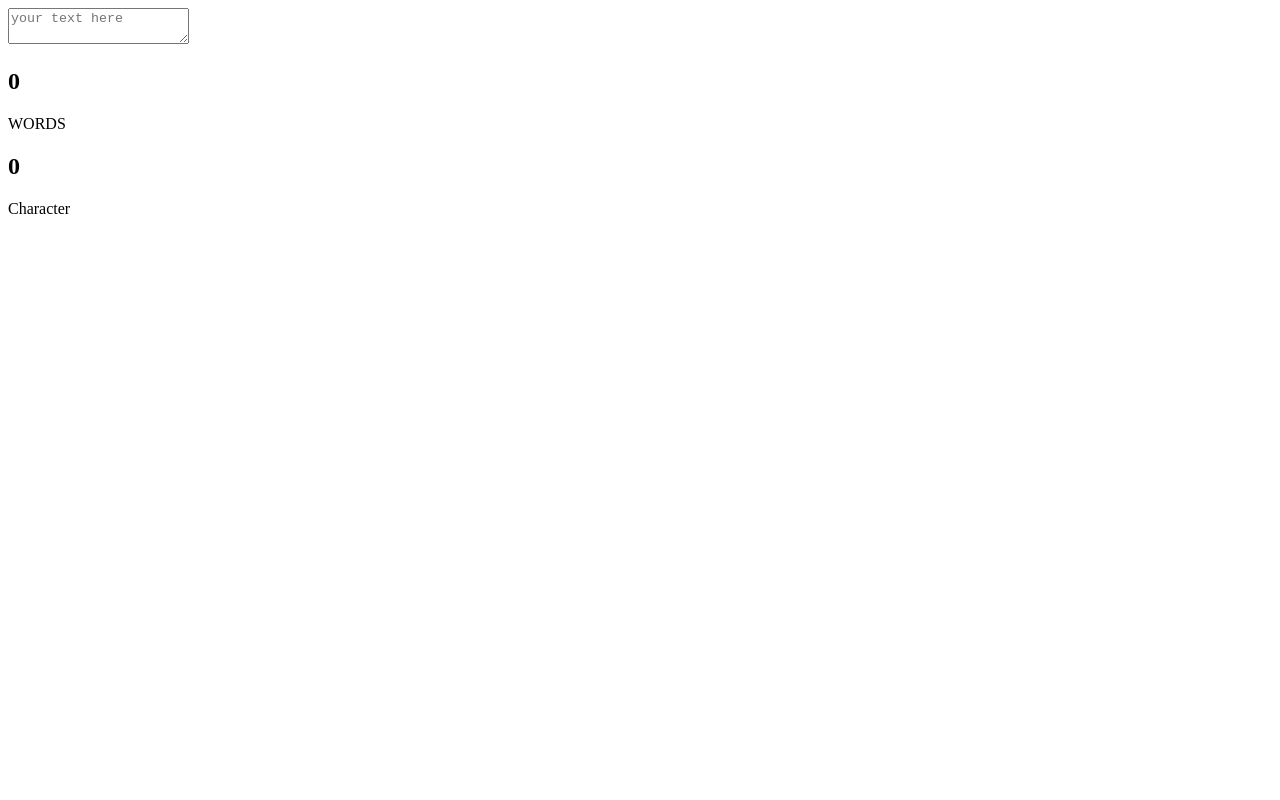
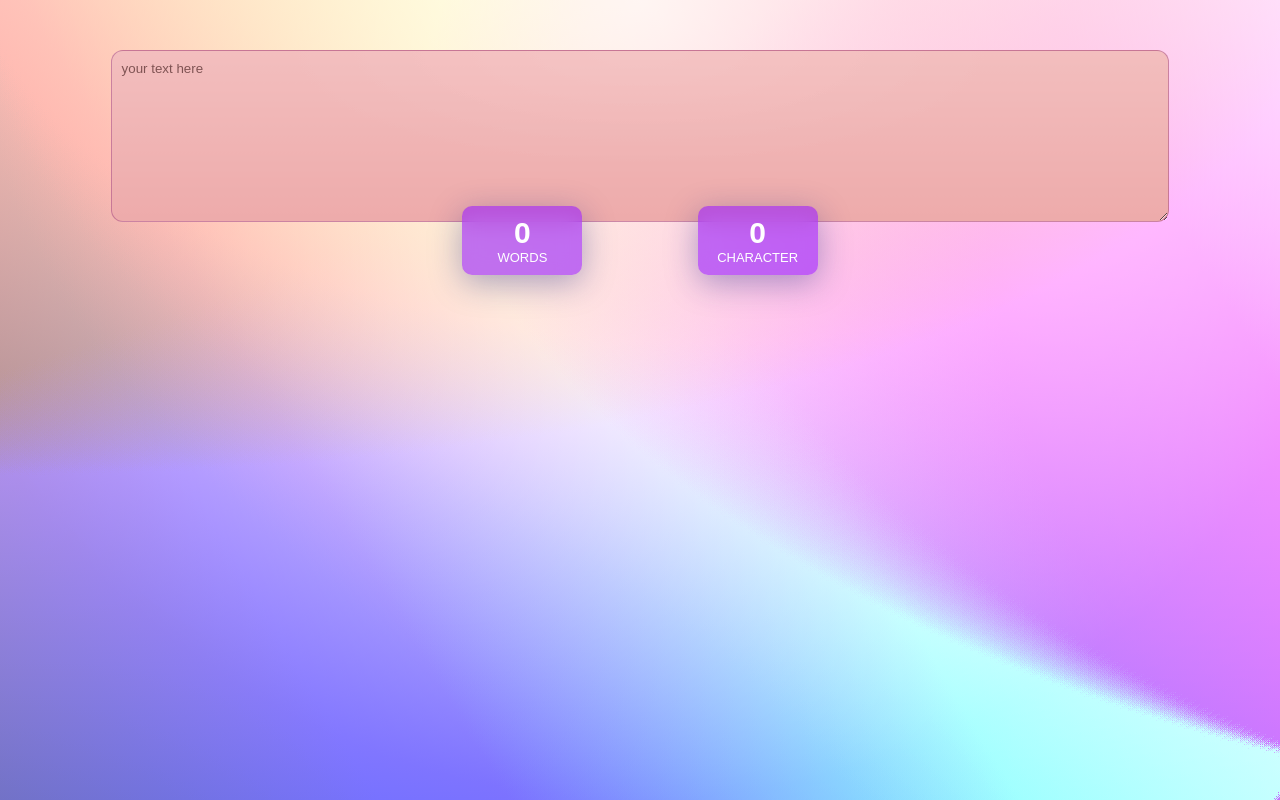
Before and after one commit to UncreativeYash/Word-Count-App, a plain HTML site: page index.html in a window 1280 px wide. Drawn offline with Linux system fonts and the light colour scheme.

Commit message:
CSS file Updated

```diff
--- a/index.html
+++ b/index.html
@@ -9,7 +9,7 @@
   </head>
 
   <body>
-    <div class="conatiner">
+    <div class="container">
       <textarea
         name="input area"
         id="textArea"
--- a/style.css
+++ b/style.css
@@ -0,0 +1,86 @@
+* {
+    padding: 0;
+    margin: 0;
+    font-family: "Poppins", sans-serif;
+}
+
+html {
+    height: 100%;
+}
+
+body {
+    position: absolute;
+    top: 0;
+    bottom: 0;
+    right: 0;
+    left: 0;
+}
+
+body {
+    background: linear-gradient(180deg, #ffb7b7 0%, #727272 100%),
+        radial-gradient(60.91% 100% at 50% 0%, #ffd1d1 0%, #260000 100%),
+        linear-gradient(238.72deg, #ffdddd 0%, #720066 100%),
+        linear-gradient(127.43deg, #00ffff 0%, #ff4444 100%),
+        radial-gradient(100.22% 100% at 70.57% 0%, #ff0000 0%, #00ffe0 100%),
+        linear-gradient(127.43deg, #b7d500 0%, #3300ff 100%);
+    background-blend-mode: screen, overlay, hard-light, color-burn, color-dodge,
+        normal;
+}
+
+.container,
+.boxes {
+    max-width: 90%;
+    margin: 0 auto;
+    text-align: center;
+}
+
+.container {
+    margin-top: 50px;
+}
+
+.boxes {
+    position: relative;
+    top: -20px;
+    display: flex;
+    gap: 10%;
+    justify-content: center;
+    align-items: center;
+}
+
+.box {
+    text-align: center;
+    width: 120px;
+    background: #8e0cff8d;
+    box-shadow: 0 8px 32px 0 rgba(31, 38, 135, 0.37);
+    backdrop-filter: blur(10.5px);
+    -webkit-backdrop-filter: blur(10.5px);
+    border-radius: 10px;
+    padding: 10px 0px;
+    color: #ffffff;
+    text-transform: uppercase;
+}
+
+textarea {
+    width: 90%;
+    height: 150px;
+    border-radius: 12px;
+    padding: 10px;
+    border: 1px solid rgba(112, 0, 101, 0.311);
+    background-color: #f3c2c2;
+    background-image: linear-gradient(to bottom, #7e6a6a80 0%, #00000080 100%),
+        radial-gradient(at 50% 0%, #ffffff1a 0%, #00000080 50%);
+    background-blend-mode: soft-light, screen;
+}
+
+::placeholder {
+    color: rgb(127, 83, 83);
+    opacity: 1;
+}
+
+p {
+    font-size: small;
+}
+
+h2 {
+    font-size: 30px;
+}
```
